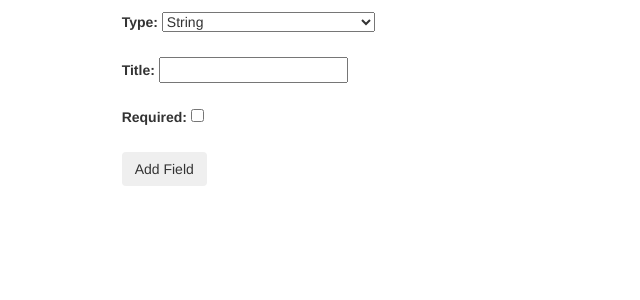
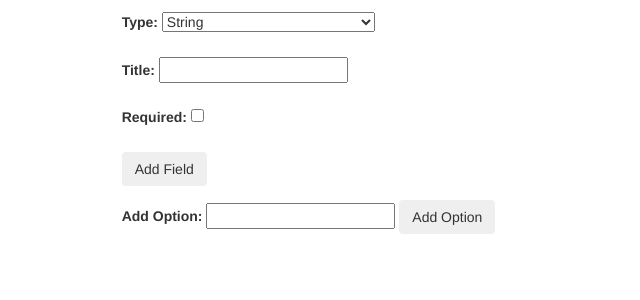
Before and after one commit to karanshgl/aws, a Django app: template src/templates/forms/fb_edit.html in a window 1280 px wide. Shown: the part 315-615 px from the top of the page, without its empty margins (0-640 px from the left). Run offline with Django 3.2, Linux system fonts and the light colour scheme; the template is opened without the code that fills it, so the values that code supplies are empty; some libraries are stand-ins or nearby versions.

Commit message:
basic ui is done for all types of fields

```diff
--- a/src/static/forms/create.js
+++ b/src/static/forms/create.js
@@ -1,6 +1,8 @@
 $(document).ready(function(){
 
     let curr_section = 0;
+
+    let curr_field = 0;//the current question number in a section
 
     //utility function to convert ID to selector
     function removeWhitespace(text){
@@ -19,53 +21,143 @@ $(document).ready(function(){
     function addSection(){
         curr_section+=1;
         $("#dynamic-form").append("<section id='section_"+String(curr_section)+"'><h4>Section "+curr_section+"</h4></section>");
-        console.log("Added section #"+String(curr_section));
     }
 
     //function for adding a string field to the dynamic form
     function addStrngField(title, required){
         section_id = getCurrSectionID();
         section_selector = getSelectorByID(section_id);
-        console.log(section_selector);
-        let field_id = section_id+"_"+removeWhitespace(title);
-        let label_html = "<label for='"+field_id+"'>"+title+":  </label>";
+        let field_id = section_id+"_"+removeWhitespace(title)+'_strng';
+        let label_html = "<p>"+title+":  </p>";
         let input_html="";
         if (required==true)
             input_html = "<input type='text' id='"+field_id+"' required='required'><br>";
         else
             input_html = "<input type='text' id='"+field_id+"'><br>";
-        console.log(field_id);
-        console.log(label_html);
-        console.log(input_html);
+
         $(section_selector).append(label_html+input_html);
+    }
+    //this function is called when the user adds an integer field to the form
+    function addIntgrField(title, required){
+        section_id = getCurrSectionID();
+        section_selector = getSelectorByID(section_id);
+        let field_id = section_id+"_"+removeWhitespace(title)+'_intgr';
+        let label_html = "<p>"+title+":  </p>";
+        let input_html="";
+        if (required==true)
+            input_html = "<input type='number' id='"+field_id+"' required='required'><br>";
+        else
+            input_html = "<input type='number' id='"+field_id+"'><br>";
+
+        $(section_selector).append(label_html+input_html);
+    }
+    //this function is called when the user adds a file field
+    function addFLField(title, required){
+        section_id = getCurrSectionID();
+        section_selector = getSelectorByID(section_id);
+        let field_id = section_id+"_"+removeWhitespace(title)+'_fl';
+        let label_html = "<p>"+title+":  </p>";
+        let input_html="";
+        if (required==true)
+            input_html = "<input type='file' id='"+field_id+"' required='required'><br>";
+        else
+            input_html = "<input type='file' id='"+field_id+"'><br>";
+
+        $(section_selector).append(label_html+input_html);
+    }
+    //this function is called when the user adds a mcqs field to the form
+    function addMCQSField(title){
+        section_id = getCurrSectionID();
+        section_selector = getSelectorByID(section_id);
+        let field_id = section_id+"_"+removeWhitespace(title)+'_mcqs';
+        //means add p element as a question
+        let p_html = "<div id='"+field_id+"'><p>"+title+"</p></div>";
+        $(section_selector).append(p_html);
+    }
+    //this function is called when an option is to be added to the mcqs field
+    function addMCQSOption(title, option, required){
+        //this function is called when an option is added to a mcqs field
+        //get the id of the div containing the question
+        section_id = getCurrSectionID();
+        section_selector = getSelectorByID(section_id);
+
+        let field_id = section_id+"_"+removeWhitespace(title)+'_mcqs';
+        let option_name = field_id+"o";
+
+        //now append the options to the MCQS div
+        //radio buttons must have the same name value for grouping
+        let option_html = "";
+        if (required==true){
+            option_html="<label><input type='radio' name='"+option_name+"' value='"+option+"' required>"+option+"</label><br>";
+        }
+        else{
+            option_html="<label><input type='radio' name='"+option_name+"' value='"+option+"' >"+option+"</label><br>";
+        }
+        $(getSelectorByID(field_id)).append(option_html);
+    }
+
+    //this function is called when the user adds a mcqm field to the form
+    function addMCQMField(title){
+        section_id = getCurrSectionID();
+        section_selector = getSelectorByID(section_id);
+        let field_id = section_id+"_"+removeWhitespace(title)+'_mcqm';
+        //means add p element as a question
+        let p_html = "<div id='"+field_id+"'><p>"+title+"</p></div>";
+        $(section_selector).append(p_html);
+    }
+
+    //this function is called when an option is to be added to the mcqs field
+    function addMCQMOption(title, option, required){
+        //this function is called when an option is added to a mcqm field
+        //get the id of the div containing the question
+        section_id = getCurrSectionID();
+        section_selector = getSelectorByID(section_id);
+
+        let field_id = section_id+"_"+removeWhitespace(title)+'_mcqm';
+        let option_name = field_id+"o";
+        //now append the options to the MCQS div
+        //radio buttons must have the same name value for grouping
+        let option_html = "";
+        if (required==true){
+            option_html="<label><input type='checkbox' name='"+option_name+"' value='"+option+"' required>"+option+"</label><br>";
+        }
+        else{
+            option_html="<label><input type='checkbox' name='"+option_name+"' value='"+option+"' >"+option+"</label><br>";
+        }
+        $(getSelectorByID(field_id)).append(option_html);
     }
 
     $("#add_section").click(function(){
-        console.log("Adding section....");
         addSection();
     });
 
     $("#type_of_field").change(function(){
-        var selected = $( "#type_of_field option:selected" ).val();
-        console.log("Type of field is now "+selected);
+        let selected = $( "#type_of_field option:selected" ).val();
+        //if field is of type strng
+        if(selected==='strng' || selected=='intgr' || selected=='file'){
+            $(getSelectorByID('optional_div')).hide();
+        }
+
+        //if field is of type mcqs....the we need to change the div
+        else if (selected==='mcqs' || selected=='mcqm'){
+            $(getSelectorByID('optional_div')).show();
+        }
     });
 
     $("#add_field_form").submit(function(event){
-        var selected = $( "#type_of_field option:selected" ).val();
+        let selected = $( "#type_of_field option:selected" ).val();
         //title and required are common attributes for all the field types
-        var title =$("#title_of_field").val();
-        var required = $("#required_field").is(":checked");
+        let title =$("#title_of_field").val();
+        let required = $("#required_field").is(":checked");
 
         // alert("Submitted");
 
-        // log the results
-        console.log(selected);
-        console.log(title);
-        console.log(required);
+
 
         //check if the user has added any sections at all
         if(curr_section==0) {
             alert('Add a section first');
+            event.preventDefault();
             throw 'Error: Add a section first';
         }
 
@@ -77,25 +169,40 @@ $(document).ready(function(){
         }
         //if field type is int...
         else if(selected=='intgr'){
-
+            addIntgrField(title, required);
         }
-        //if field type is mcq_single....
-        else if(selected=='mcq_single'){
-
+        //if field type is mcqs....
+        else if(selected=='mcqs'){
+            addMCQSField(title);
         }
-        //if field type is mcq_multiple...
-        else if(selected=='mcq_multi'){
-
+        //if field type is mcqmple...
+        else if(selected=='mcqm'){
+            addMCQMField(title);
         }
         //if field type is file upload...
         else if(selected=='fl'){
-
+            addFLField(title, required);
         }
         else{
+            event.preventDefault();
             throw "Error: Invalid Field Type";
         }
 
         event.preventDefault();
     });
 
+    //function called when 'add_option_form' is submitted
+    $('#add_option_form').submit(function(event){
+        let title =$("#title_of_field").val();
+        let selected = $( "#type_of_field option:selected" ).val();
+        let required = $("#required_field").is(":checked");
+        //title and required are common attributes for all the field types
+        let option =$("#option_text").val();
+
+        if(selected=='mcqs')addMCQSOption(title, option, required);
+        else if(selected=='mcqm')addMCQMOption(title, option, required);
+        else throw "Error: Select MCQ type field to add option";
+        event.preventDefault();
+    });
+
 });
--- a/src/templates/forms/fb_edit.html
+++ b/src/templates/forms/fb_edit.html
@@ -24,8 +24,8 @@
             <select id="type_of_field">
                 <option value="strng">String</option>
                 <option value="intgr">Integer</option>
-                <option value="mcq_single">Multiple Choice Single Select</option>
-                <option value="mcq_multi">Multiple Choice Multiple Select</option>
+                <option value="mcqs">Multiple Choice Single Select</option>
+                <option value="mcqm">Multiple Choice Multiple Select</option>
                 <option value="fl">File Upload</option>
             </select>
             <br><br>
@@ -42,10 +42,20 @@
             </label>
             <br><br>
 
-
+            {% comment %}the submit button for the add field form  {% endcomment %}
             <input id ='submit_add_field' class='btn' type='submit' value='Add Field'>
         </form>
-        <br><br><br>
+        {% comment %} <br><br><br> {% endcomment %}
+        {% comment %} Here add the div for mcqs, mcqm and fl type fields{% endcomment %}
+        <div id='optional_div'>
+            <form id='add_option_form'>
+                <label for='option_text'>Add Option: </label>
+                <input type='text' id='option_text'>
+                <input class='btn' type='submit'  value='Add Option'>
+            </form>
+        </div>
+        {% comment %} the optional div ends here {% endcomment %}
+        <br><br>
         {% comment %} this is the actual dynamic form object {% endcomment %}
         <form name='dynamic-form' id='dynamic-form'>
 
```
